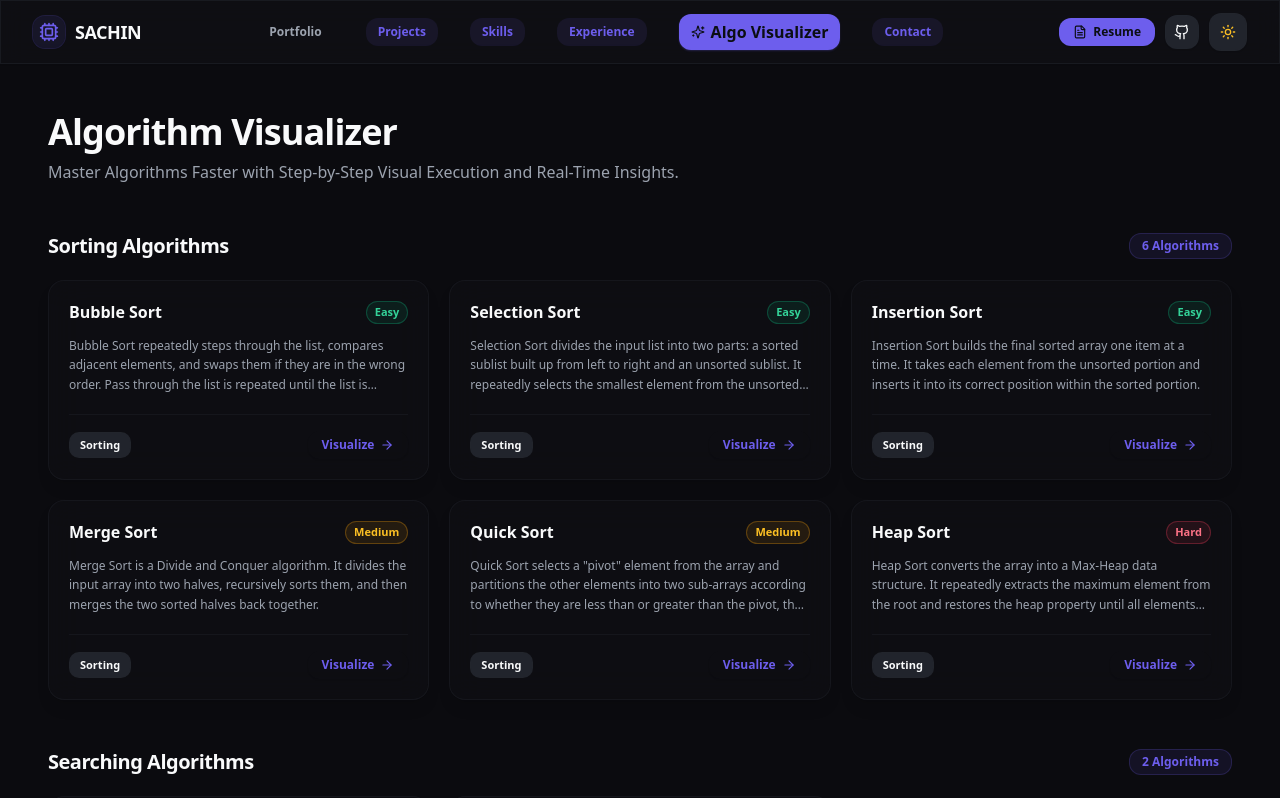
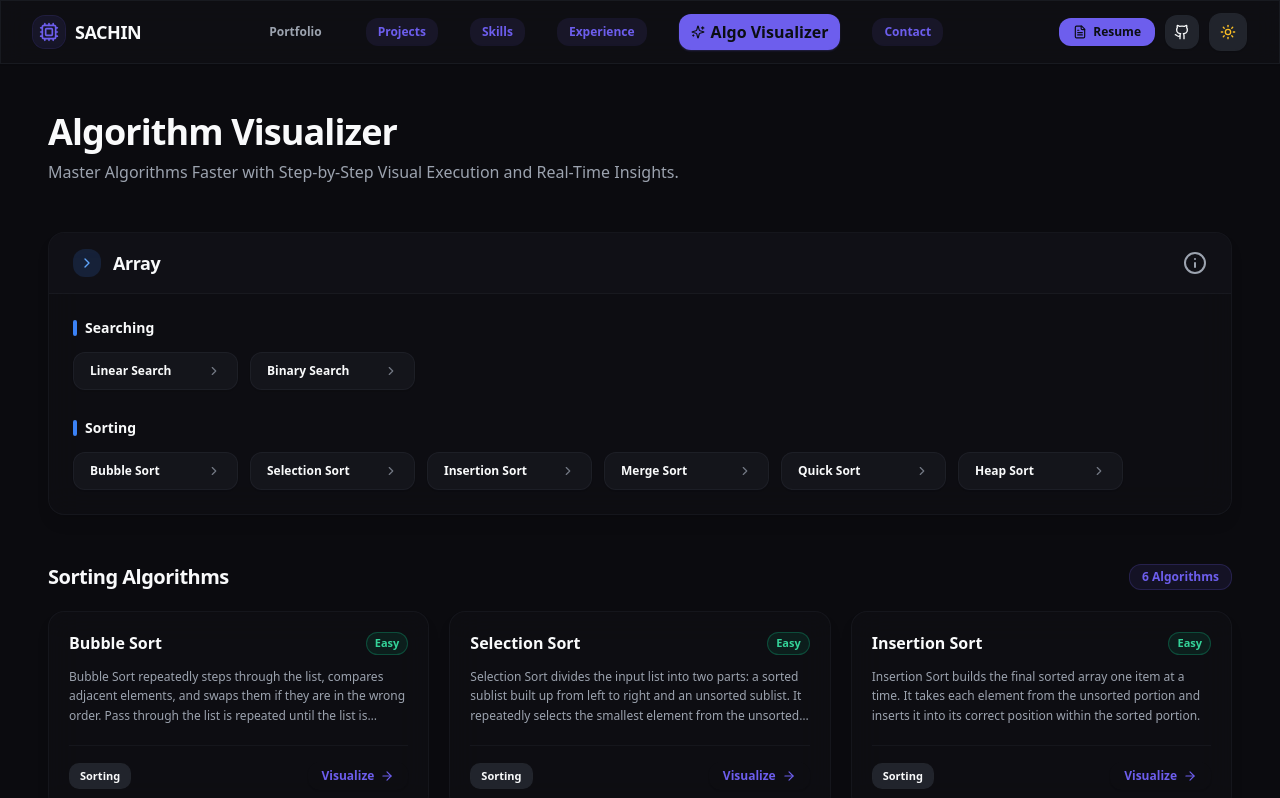
Before and after one commit to sachin11p12/Algorithm-Visualizer, a Next.js app in the folder Frontend/: page /algo in a window 1280 px wide. Shown: the top 798 px of the page. Built offline with nearby package versions, Linux system fonts and the light colour scheme.

Commit message:
feat: implement algorithm selection page with categorization and visualizer cards

```diff
--- a/Frontend/app/algo/page.tsx
+++ b/Frontend/app/algo/page.tsx
@@ -2,7 +2,7 @@
 
 import React from 'react';
 import Link from 'next/link';
-import { ArrowRight } from 'lucide-react';
+import { ArrowRight, ChevronRight, Info } from 'lucide-react';
 import { Header } from '@/components/layout/Header';
 import { Footer } from '@/components/layout/Footer';
 import { ALGORITHM_DATA } from '@/lib/algorithmData';
@@ -43,6 +43,89 @@ const difficultyStyle: Record<Difficulty, string> = {
   Medium: 'bg-amber-500/10 text-amber-600 dark:text-amber-400 border border-amber-500/30',
   Hard: 'bg-rose-500/10 text-rose-600 dark:text-rose-400 border border-rose-500/30',
 };
+
+// Array Algorithms Selection Card matching user design specification
+function ArrayAlgorithmsCard() {
+  const searchingAlgos: { key: AlgorithmKey; name: string }[] = [
+    { key: 'linear-search', name: 'Linear Search' },
+    { key: 'binary-search', name: 'Binary Search' },
+  ];
+
+  const sortingAlgos: { key: AlgorithmKey; name: string }[] = [
+    { key: 'bubble-sort', name: 'Bubble Sort' },
+    { key: 'selection-sort', name: 'Selection Sort' },
+    { key: 'insertion-sort', name: 'Insertion Sort' },
+    { key: 'merge-sort', name: 'Merge Sort' },
+    { key: 'quick-sort', name: 'Quick Sort' },
+    { key: 'heap-sort', name: 'Heap Sort' },
+  ];
+
+  return (
+    <div className="w-full glass-card bg-card/80 border border-border/60 rounded-2xl shadow-sm overflow-hidden">
+      {/* Card Header Bar */}
+      <div className="flex items-center justify-between px-6 py-4 border-b border-border/40 bg-muted/20">
+        <div className="flex items-center space-x-3">
+          <div className="p-1.5 rounded-lg bg-blue-500/15 text-blue-600 dark:text-blue-400">
+            <ChevronRight className="w-4 h-4" />
+          </div>
+          <h2 className="text-lg font-bold text-foreground tracking-tight">Array</h2>
+        </div>
+        <div className="text-muted-foreground hover:text-foreground cursor-pointer transition-colors" title="Array Data Structure Algorithms">
+          <Info className="w-4.5 h-4.5" />
+        </div>
+      </div>
+
+      {/* Card Content Body */}
+      <div className="p-6 space-y-7">
+        {/* Searching Section */}
+        <div className="space-y-3.5">
+          <div className="flex items-center space-x-2">
+            <span className="w-1 h-4 bg-blue-600 dark:bg-blue-500 rounded-full inline-block" />
+            <h3 className="text-sm font-bold text-foreground">Searching</h3>
+          </div>
+
+          <div className="flex flex-wrap gap-3">
+            {searchingAlgos.map(({ key, name }) => (
+              <Link
+                key={key}
+                href={`/searching/${key}`}
+                className="group flex items-center justify-between min-w-[165px] px-4 py-2.5 rounded-xl border border-border/60 bg-secondary/40 hover:bg-secondary hover:border-blue-500/50 transition-all duration-200 shadow-sm"
+              >
+                <span className="text-xs font-semibold text-foreground group-hover:text-blue-600 dark:group-hover:text-blue-400 transition-colors">
+                  {name}
+                </span>
+                <ChevronRight className="w-3.5 h-3.5 text-muted-foreground/70 group-hover:text-blue-600 dark:group-hover:text-blue-400 group-hover:translate-x-0.5 transition-all ml-4" />
+              </Link>
+            ))}
+          </div>
+        </div>
+
+        {/* Sorting Section */}
+        <div className="space-y-3.5">
+          <div className="flex items-center space-x-2">
+            <span className="w-1 h-4 bg-blue-600 dark:bg-blue-500 rounded-full inline-block" />
+            <h3 className="text-sm font-bold text-foreground">Sorting</h3>
+          </div>
+
+          <div className="flex flex-wrap gap-3">
+            {sortingAlgos.map(({ key, name }) => (
+              <Link
+                key={key}
+                href={`/sorting/${key}`}
+                className="group flex items-center justify-between min-w-[165px] px-4 py-2.5 rounded-xl border border-border/60 bg-secondary/40 hover:bg-secondary hover:border-blue-500/50 transition-all duration-200 shadow-sm"
+              >
+                <span className="text-xs font-semibold text-foreground group-hover:text-blue-600 dark:group-hover:text-blue-400 transition-colors">
+                  {name}
+                </span>
+                <ChevronRight className="w-3.5 h-3.5 text-muted-foreground/70 group-hover:text-blue-600 dark:group-hover:text-blue-400 group-hover:translate-x-0.5 transition-all ml-4" />
+              </Link>
+            ))}
+          </div>
+        </div>
+      </div>
+    </div>
+  );
+}
 
 function AlgorithmCard({
   algorithmKey,
@@ -106,6 +189,9 @@ export default function AlgoPage() {
           </p>
         </div>
 
+        {/* ── Array Algorithms Card Component ── */}
+        <ArrayAlgorithmsCard />
+
         {/* Algorithm Category Sections */}
         {ALGORITHM_CATEGORIES.map((section) => (
           <section key={section.title} className="space-y-5">
```
